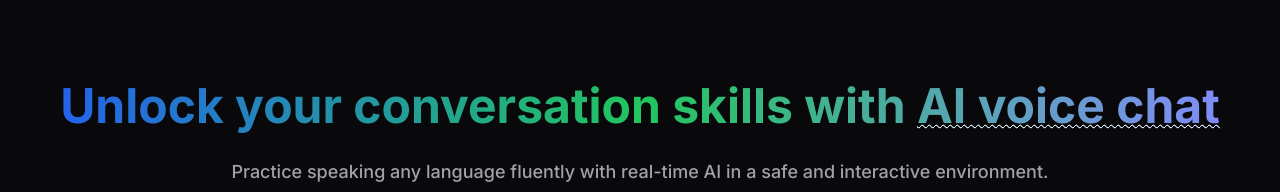
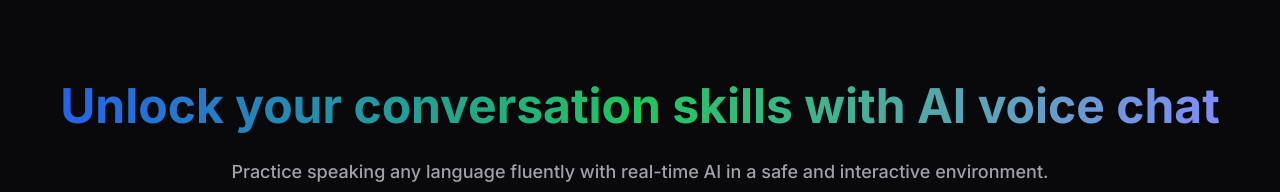
Before and after one commit to matheusTA/self-talk, a Next.js app: page / in a window 1280 px wide. Shown: the part 138-330 px from the top of the page. Built offline with nearby package versions, Linux system fonts and the light colour scheme.

Commit message:
fix: remove unnecessary span for improved heading clarity

```diff
--- a/src/app/(home)/page.tsx
+++ b/src/app/(home)/page.tsx
@@ -15,10 +15,7 @@ export default function HomePage() {
     <div className="flex size-full flex-col items-center justify-center gap-20">
       <div className="flex flex-col items-center gap-4">
         <h1 className="inline-block bg-gradient-to-r from-blue-600 via-green-500 to-indigo-400 bg-clip-text text-center text-[48px] font-bold text-transparent">
-          Unlock your conversation skills with{" "}
-          <span className="underline decoration-black decoration-wavy decoration-1 dark:decoration-white">
-            AI voice chat
-          </span>
+          Unlock your conversation skills with AI voice chat
         </h1>
 
         <span className="text-center text-lg font-medium text-muted-foreground">
```
